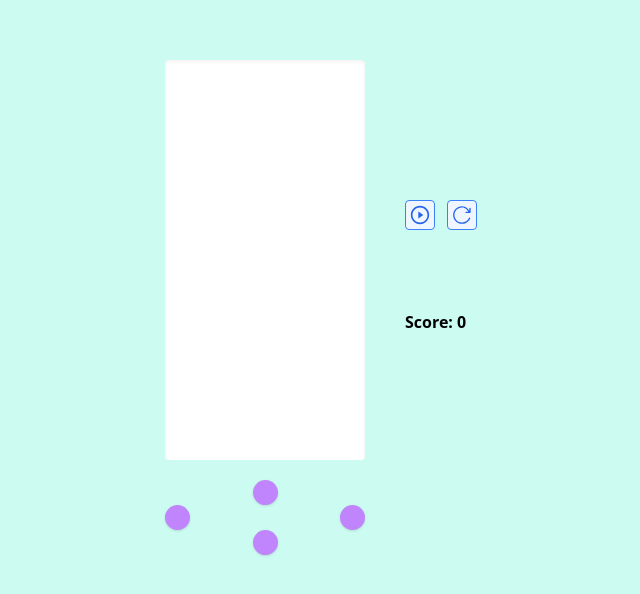
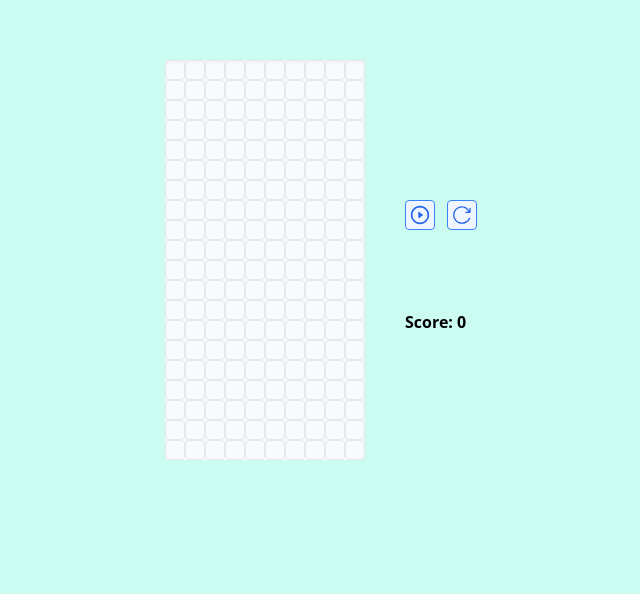
Before and after one commit to AldeonMoriak/tetris, a Vue app: page / in a window 1280 px wide. Shown: the top 594 px of the page, without its empty margins (251-891 px from the left). Built offline with nearby package versions, Linux system fonts and the light colour scheme.

Commit message:
change some styles

```diff
--- a/src/components/Tetris.vue
+++ b/src/components/Tetris.vue
@@ -374,7 +374,7 @@ const toggleGame = () => {
     clearInterval(timer);
     timer = -1;
   } else {
-    timer = setInterval(moveDown, 1000);
+    timer = setInterval(moveDown, 500);
     isPaused.value = false;
     // drawGhost();
   }
@@ -407,6 +407,7 @@ const addScore = () => {
       row.forEach((cell) => {
         availableCells.value[cell].class = "";
         availableCells.value[cell].isTaken = false;
+        availableCells.value[cell].isOccupied = false;
       });
       const removedCells = availableCells.value.splice(i, 10);
       availableCells.value = removedCells.concat(availableCells.value);
@@ -465,7 +466,7 @@ const resetGame = () => {
     <div class="flex mx-auto max-w-md py-15">
       <div class="flex flex-col">
         <div
-          class="w-200px h-400px flex flex-wrap bg-white shadow-inner rounded"
+          class="w-200px h-400px flex flex-wrap bg-gray-50 shadow-inner rounded"
         >
           <div
             v-for="(cell, index) in availableCells"
@@ -473,33 +474,33 @@ const resetGame = () => {
             :class="[
               cell.isTaken ? 'opacity-80 ' + cell.class : cell.class,
               cell.isGhost && !cell.isOccupied ? 'opacity-30 bg-pink-500 ' : '',
-              cell.isOccupied ? cell.class + ' border border-gray-100 ' : '',
+              cell.isOccupied ? cell.class + ' border border-gray-100 ' : cell.isBedRock ? '' : 'border border-gray-200',
               cell.isBedRock ? '' : ' ',
-              'w-20px h-20px ',
+              'w-20px h-20px rounded',
             ]"
           ></div>
         </div>
-        <div class="flex flex-col mt-5">
+        <div class="flex-col mt-5 flex md:hidden">
           <button
             type="button"
-            class="rounded-full shadow bg-purple-400 w-25px h-25px mx-auto"
+            class=" shadow bg-purple-400 w-10 h-10 rounded-xl mx-auto"
             @click="rotate"
           ></button>
           <div class="flex justify-between">
             <button
               type="button"
-              class="rounded-full shadow bg-purple-400 w-25px h-25px"
+            class=" shadow bg-purple-400 w-10 h-10 rounded-xl mx-auto"
             @click="moveLeft"
             ></button>
             <button
               type="button"
-              class="rounded-full shadow bg-purple-400 w-25px h-25px"
+            class=" shadow bg-purple-400 w-10 h-10 rounded-xl mx-auto"
               @click="moveRight"
             ></button>
           </div>
           <button
             type="button"
-            class="rounded-full shadow bg-purple-400 w-25px h-25px mx-auto"
+            class=" shadow bg-purple-400 w-10 h-10 rounded-xl mx-auto"
             @click="moveDown"
           ></button>
         </div>
@@ -511,7 +512,7 @@ const resetGame = () => {
             :key="index + 'preview'"
             :class="[
               cell.isOccupied ? cell.class + ' border border-gray-100 ' : '',
-              'w-20px h-20px',
+              'w-20px h-20px rounded',
             ]"
           ></div>
         </div>
```
